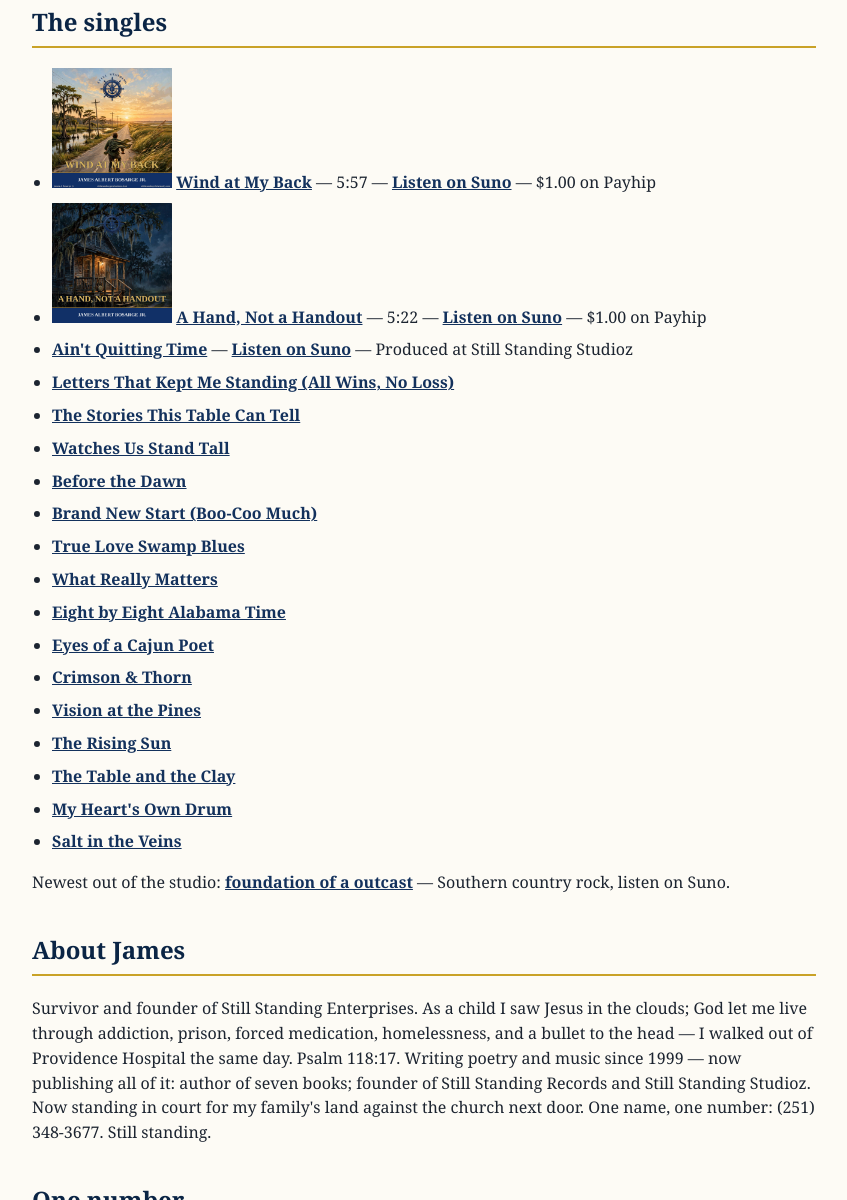
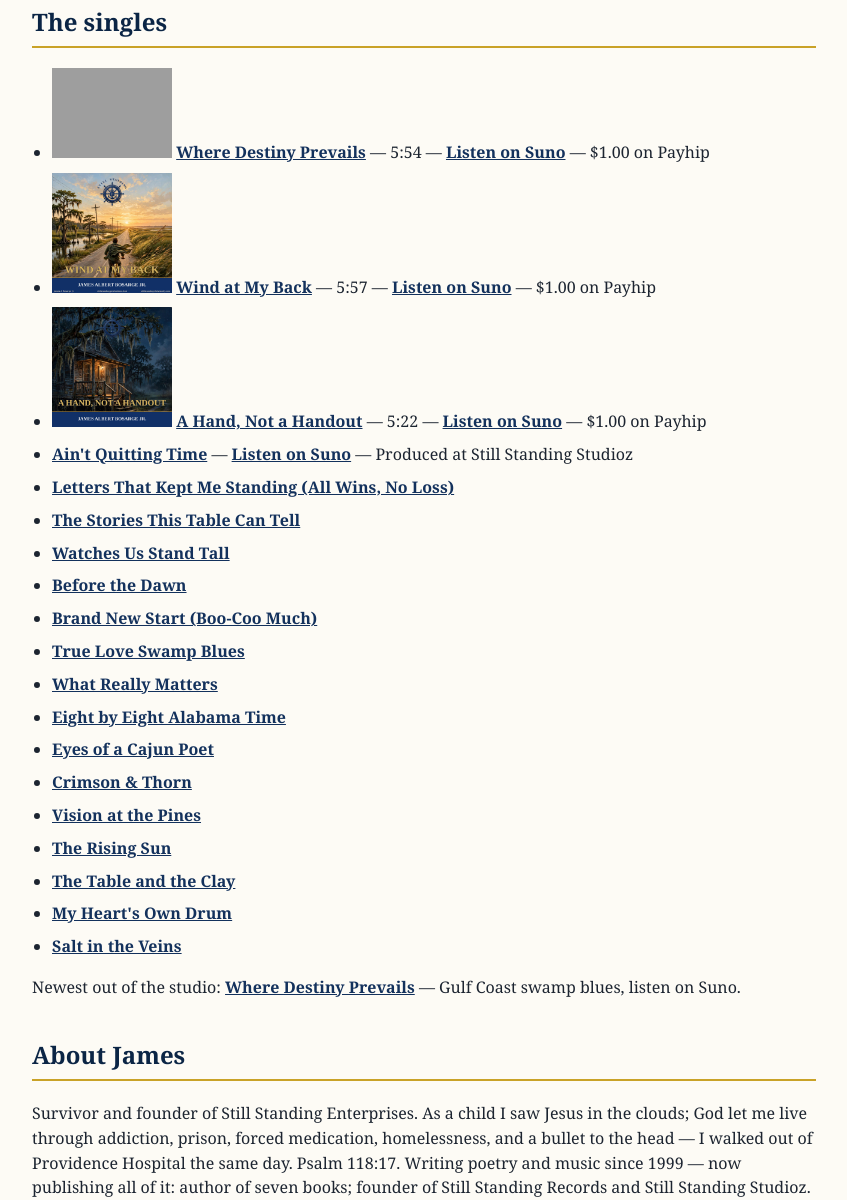
Before and after one commit to Stillstanding-inc/stillstandingstudioz, a plain HTML site: page index.html in a window 1280 px wide. Shown: the part 1207-2407 px from the top of the page, without its empty margins (216-1063 px from the left). Drawn offline with Linux system fonts and the light colour scheme; grey boxes are pictures that could not be loaded.

Commit message:
Add Where Destiny Prevails single
Updated the latest studio release to 'Where Destiny Prevails' and changed the description to reflect the new genre.

```diff
--- a/index.html
+++ b/index.html
@@ -72,6 +72,7 @@
 
   <h2>The singles</h2>
   <ul>
+    <li><img src="https://cdn2.suno.ai/2688e8bf-1f9c-4103-8fce-daf15ab12a07_b072da80.jpeg" alt="Where Destiny Prevails cover" width="120"> <a href="https://payhip.com/b/3av96">Where Destiny Prevails</a> — 5:54 — <a href="https://suno.com/s/KItFGumSUMzmTCPz">Listen on Suno</a> — $1.00 on Payhip</li>
     <li><img src="covers/wind-at-my-back-cover.jpg" alt="Wind at My Back cover" width="120"> <a href="https://payhip.com/b/INgfx">Wind at My Back</a> — 5:57 — <a href="https://suno.com/s/fqz4k1n6xIHk6QmQ">Listen on Suno</a> — $1.00 on Payhip</li>
     <li><img src="covers/a-hand-not-a-handout-cover.jpg" alt="A Hand, Not a Handout cover" width="120"> <a href="https://payhip.com/b/xPr6j">A Hand, Not a Handout</a> — 5:22 — <a href="https://suno.com/s/iM2kTUAoAuDVcmN1">Listen on Suno</a> — $1.00 on Payhip</li>
     <li><a href="https://payhip.com/b/l4XiM">Ain't Quitting Time</a> — <a href="https://suno.com/s/Zsb4sughSzGC9cqD">Listen on Suno</a> — Produced at Still Standing Studioz</li>
@@ -91,7 +92,7 @@
     <li><a href="https://payhip.com/b/P7a9f">My Heart's Own Drum</a></li>
     <li><a href="https://payhip.com/b/M74x1">Salt in the Veins</a></li>
   </ul>
-  <p>Newest out of the studio: <a href="https://suno.com/s/yYUxY4weYWOWJtuL">foundation of a outcast</a> — Southern country rock, listen on Suno.</p>
+  <p>Newest out of the studio: <a href="https://suno.com/s/KItFGumSUMzmTCPz">Where Destiny Prevails</a> — Gulf Coast swamp blues, listen on Suno.</p>
 
   <h2>About James</h2>
   <p>Survivor and founder of Still Standing Enterprises. As a child I saw Jesus in the clouds; God let me live through addiction, prison, forced medication, homelessness, and a bullet to the head — I walked out of Providence Hospital the same day. Psalm 118:17. Writing poetry and music since 1999 — now publishing all of it: author of seven books; founder of Still Standing Records and Still Standing Studioz. Now standing in court for my family's land against the church next door. One name, one number: (251) 348-3677. Still standing.</p>
```
